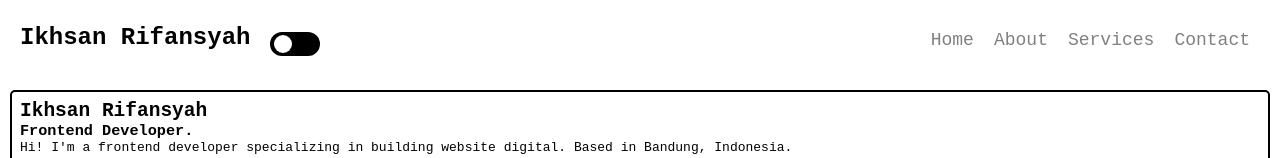
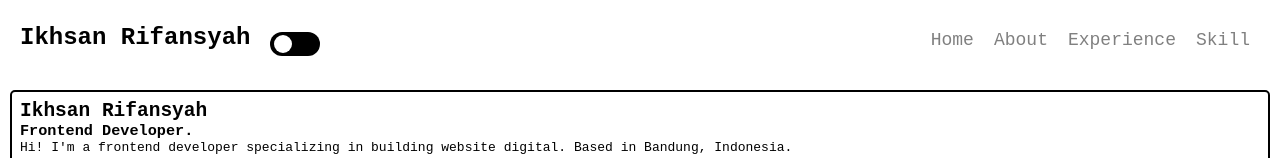
Before and after one commit to ikhsanrifff/portofolio-ikhsan, a React (Create React App) app: page / in a window 1280 px wide. Shown: the top 158 px of the page. Built offline with nearby package versions, Linux system fonts and the light colour scheme.

Commit message:
*fix navbar

```diff
--- a/src/App.js
+++ b/src/App.js
@@ -35,10 +35,10 @@ function App() {
             {/* <div className="close" onClick={exitMenu}>
               <div>X</div>
             </div> */}
-            <li><a href="/App.js">Home</a></li>
-            <li><a href="#about">About</a></li>
-            <li><a href="/services">Services</a></li>
-            <li><a href="/contact">Contact</a></li>
+            <li><a href="/">Home</a></li>
+            <li><a href="#aboutme">About</a></li>
+            <li><a href="#experience">Experience</a></li>
+            <li><a href="#skill">Skill</a></li>
           </ul>
           <div className="burger" onClick={toggleMenu}>
             <div className="line1"></div>
@@ -61,7 +61,7 @@ function App() {
               Hi! I'm a frontend developer specializing in building website digital. Based in Bandung, Indonesia.
             </p>
           </div>
-          <div className={isDarkMode ? "aboutme-dark" : "aboutme"}>
+          <div id='aboutme' className={isDarkMode ? "aboutme-dark" : "aboutme"}>
             <h1>
               About Me
             </h1>
@@ -79,7 +79,7 @@ function App() {
               <li>Tailwind</li>
             </ul>
           </div>
-          <div className={isDarkMode ? "experience-dark" : "experience"}>
+          <div id='experience' className={isDarkMode ? "experience-dark" : "experience"}>
             <h1>
               Experience
             </h1>
@@ -102,7 +102,7 @@ function App() {
               <li>Collaborated with team members to deliver projects on time.</li>
             </ul>
           </div>
-          <div className={isDarkMode ? "skill-dark" : "skill"}>
+          <div id='skill' className={isDarkMode ? "skill-dark" : "skill"}>
             <h1>
               Skill
             </h1>
```
